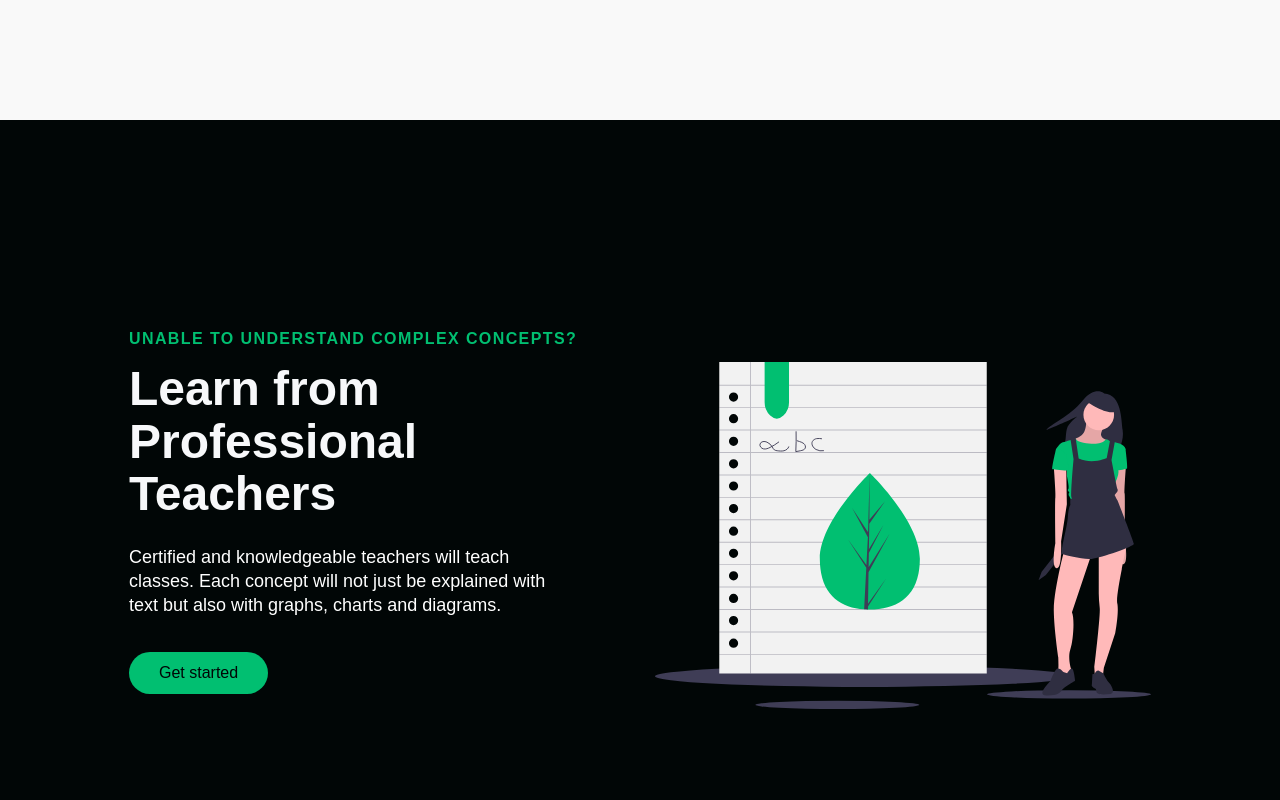
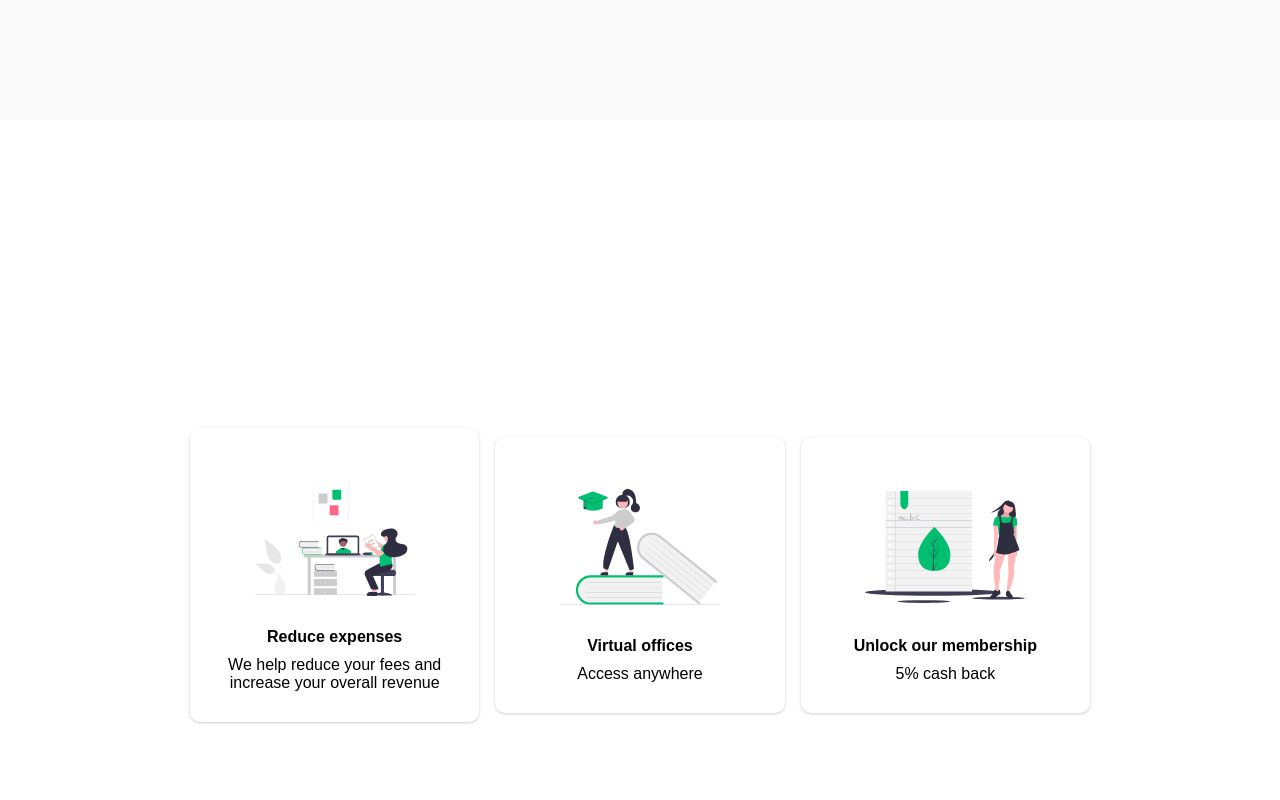
Before and after one commit to froheel/Classroom, a React (Create React App) app in the folder classroom-app/: page / in a window 1280 px wide. Shown: the part 2480-3280 px from the top of the page. Built offline with nearby package versions, Linux system fonts and the light colour scheme; a web font is replaced by a local one.

Commit message:
Added the classroom cards for main landing page

```diff
--- /dev/null
+++ b/classroom-app/src/components/Services/ServicesElements.js
@@ -0,0 +1,84 @@
+import styled from 'styled-components';
+
+export const ServicesContainer = styled.div`
+height: 800px;
+display: flex;
+flex-direction: column;
+justify-content: center;
+align-items: center;
+background: '#010606';
+
+@media screen and (max-width: 768px){
+    height: 1100px;
+}
+
+@media screen and(max-width: 480px){
+    height: 1300px;
+}
+
+`
+
+export const ServicesWrapper = styled.div`
+max-width: 1000px;
+margin: 0 auto;
+display: grid;
+grid-template-columns: 1fr 1fr 1fr;
+align-items: center;
+grid-gap: 16px;
+padding: 0 50px;
+
+@media screen and (max-width: 1000px){
+    grid-template-columns: 1fr 1fr;
+
+}
+
+@media screen and (max-width: 768px){
+    grid-template-columns: 1fr;
+    padding: 0 20px;
+}
+`
+export const ServicesCard = styled.div`
+background: #fff;
+display: flex;
+flex-direction: column;
+justify-content: flex-start;
+align-items: center;
+border-radius: 10px;
+max-height: 340px;
+padding :30px;
+box-shadow: 0 1px 3px rgba(0,0,0,0.2);
+transition: all 0.2s ease-in-out;
+
+&:hover{
+    transform: scale(1.02);
+    transition: all 0.2s ease-in-out;
+    cursor: pointer;
+}
+`
+
+export const ServicesIcon = styled.img`
+height: 160px;
+width: 160px;
+margin-bottom: 10px;
+
+`
+
+export const ServicesH1 = styled.h1`
+font-size: 2.5rem;
+color: #fff;
+margin-bottom: 64px;
+
+@media screen and (max-width:480px){
+    font-size: 2rem;
+}
+
+`
+export const ServicesH2 = styled.h2`
+font-size: 1rem;
+margin-bottom: 10px;
+`
+
+export const ServicesP = styled.p`
+font-size: 1 rem;
+text-align: center;
+`
--- /dev/null
+++ b/classroom-app/src/components/Services/index.js
@@ -0,0 +1,41 @@
+import React from 'react'
+import Icon1 from '../../images/svg-1.svg'
+import Icon2 from '../../images/svg-2.svg'
+import Icon3 from '../../images/svg-3.svg'
+import {
+    ServicesContainer,
+    ServicesH1,
+    ServicesWrapper,
+    ServicesCard,
+    ServicesIcon,
+    ServicesH2,
+    ServicesP
+} from './ServicesElements'
+
+const Services = () => {
+    return (
+        <ServicesContainer id="services">
+            <ServicesH1> Our Services </ServicesH1>
+            <ServicesWrapper>
+                <ServicesCard>
+                    <ServicesIcon src={Icon1} />
+                    <ServicesH2>Reduce expenses</ServicesH2>
+                    <ServicesP> We help reduce your fees and increase your overall revenue</ServicesP>
+                </ServicesCard>
+                <ServicesCard>
+                    <ServicesIcon src={Icon2} />
+                    <ServicesH2>Virtual offices</ServicesH2>
+                    <ServicesP>Access anywhere</ServicesP>
+                </ServicesCard>
+                <ServicesCard>
+                    <ServicesIcon src={Icon3} />
+                    <ServicesH2>Unlock our membership</ServicesH2>
+                    <ServicesP> 5% cash back</ServicesP>
+                </ServicesCard>
+            </ServicesWrapper>
+
+        </ServicesContainer>
+    )
+}
+
+export default Services
--- a/classroom-app/src/pages/index.js
+++ b/classroom-app/src/pages/index.js
@@ -4,6 +4,7 @@
 import HeroSection from '../components/HeroSection';
 import InfoSection from '../components/InfoSection';
 import { homeObjOne, homeObjThree, homeObjTwo } from '../components/InfoSection/Data';
+import Services from '../components/Services';
 const Home = () => {
 
     const[isOpen, setIsOpen] = useState(false)
@@ -19,6 +20,7 @@
         <HeroSection></HeroSection>
         <InfoSection{...homeObjOne}></InfoSection>
         <InfoSection{...homeObjTwo}></InfoSection>
+        <Services/>
         <InfoSection{...homeObjThree}></InfoSection>
         </>
     )
```
